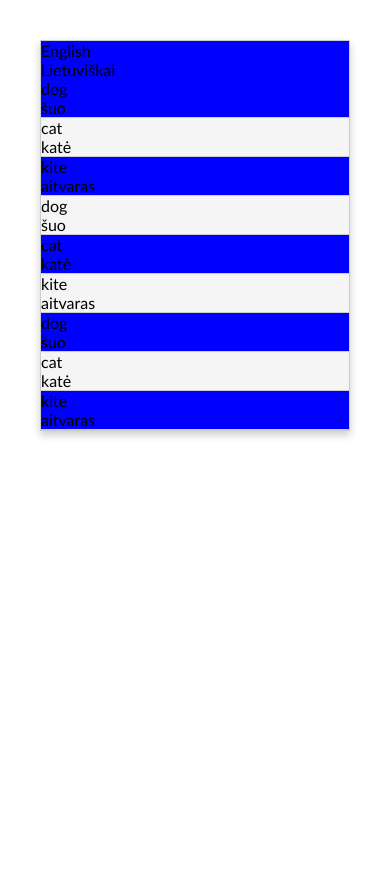
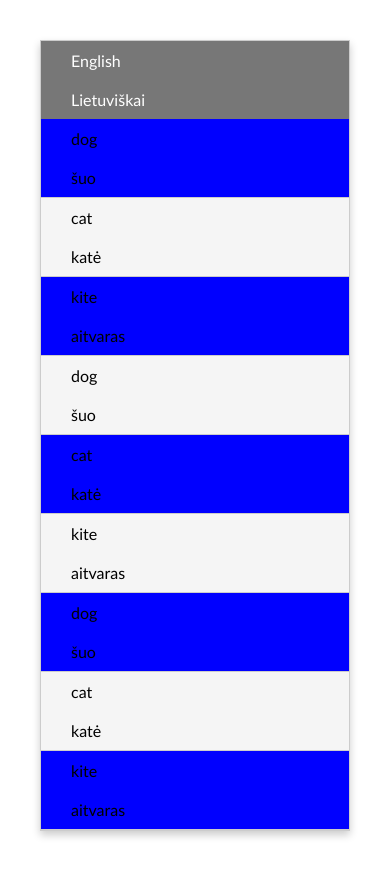
Before and after one commit to AndriusS0316/29b-list, a website with bundled scripts: page index.HTML in a window 390 px wide. Before the commit the page ends 844 px from the top, so only its background shows below. Built offline with nearby package versions, Linux system fonts and the light colour scheme.

Commit message:
20210713

```diff
--- a/css/main.css
+++ b/css/main.css
@@ -18,7 +18,7 @@ body {
     border: 1px solid #ccc;
     box-shadow: 0 4px 8px #0003;
 }
-.table > header {
+.table > .header {
     display: flex;
     background-color: #777;
     color: #fff;
@@ -34,13 +34,13 @@ body {
 .table > .content > .item:nth-of-type(2n) {
     background-color: #f5f5f5;
 }
-.table > .col {
+.table .col {
     width: 50%;
     padding: 10px 30px;
 }
 
 @media (max-width: 641px) {
-    .table > header {
+    .table > .header {
         flex-direction: column;
     }
     .table > .content > .item {
```
